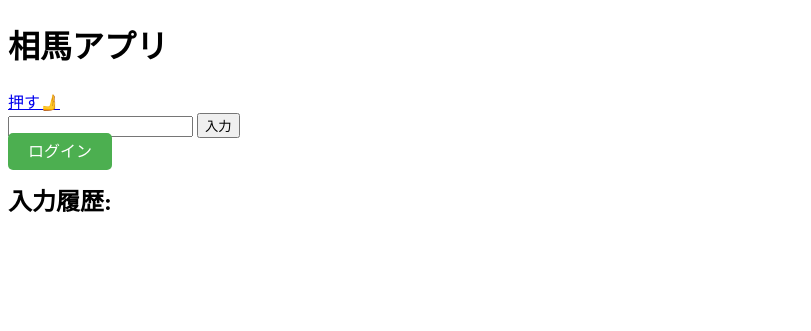
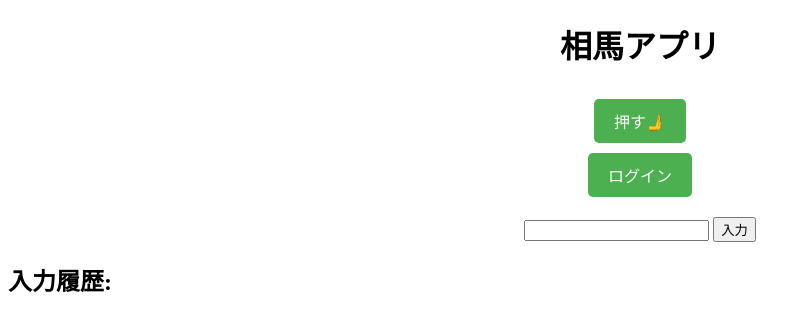
Before and after one commit to hatodayo30/flask-sample, a Flask app: page / in a window 1280 px wide. Shown: the top 331 px of the page, without its empty margins (0-811 px from the left). Run offline with Flask 2, Linux system fonts and the light colour scheme; data that the repository does not hold is empty.

Commit message:
ログイン変更

```diff
--- a/templates/index.html
+++ b/templates/index.html
@@ -4,18 +4,39 @@
     <meta charset="UTF-8">
     <meta name="viewport" content="width=device-width, initial-scale=1.0">
     <title>Flask App with MySQL and Cookies</title>
+    <style>
+        .centered {
+            display: flex;
+            flex-direction: column;
+            align-items: center;
+            margin-top: 20px;
+        }
+        .button {
+            padding: 10px 20px;
+            background-color: #4CAF50;
+            color: white;
+            text-decoration: none;
+            border-radius: 5px;
+            display: inline-block;
+            margin-top: 10px;
+        }
+    </style>
 </head>
 <body>
-    <h1>相馬アプリ</h1>
-    <a href="/create" role="button">押す🫸</a>
-    <form method="POST">
+    <h1 style="text-align: center;">相馬アプリ</h1>
+
+    <div class="centered">
+        <!-- 押すボタン -->
+        <a href="/create" role="button" class="button">押す🫸</a>
+
+        <!-- ログインボタン -->
+        <a href="{{ url_for('login') }}" class="button">ログイン</a>
+    </div>
+
+    <form method="POST" style="text-align: center; margin-top: 20px;">
         <input type="text" name="user_input" required>
         <input type="submit" value="入力">
     </form>
-
-    <a href="{{ url_for('login') }}" style="padding: 10px 20px; background-color: #4CAF50; color: white; text-decoration: none; border-radius: 5px;">
-        ログイン
-    </a>
 
     <h2>入力履歴:</h2>
     <ul>
```
Also changed, not shown: templates/login.html (+41 -0 lines).
